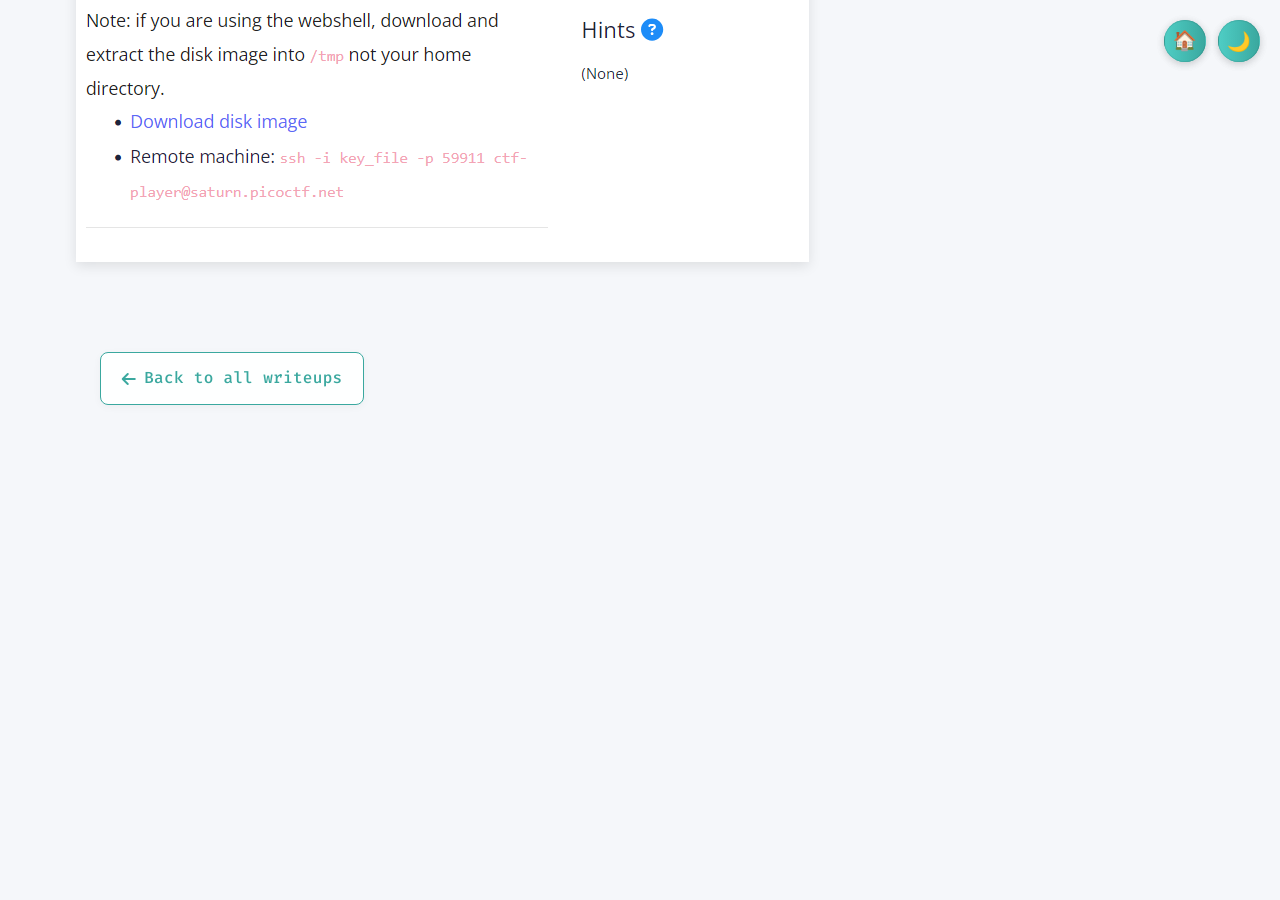
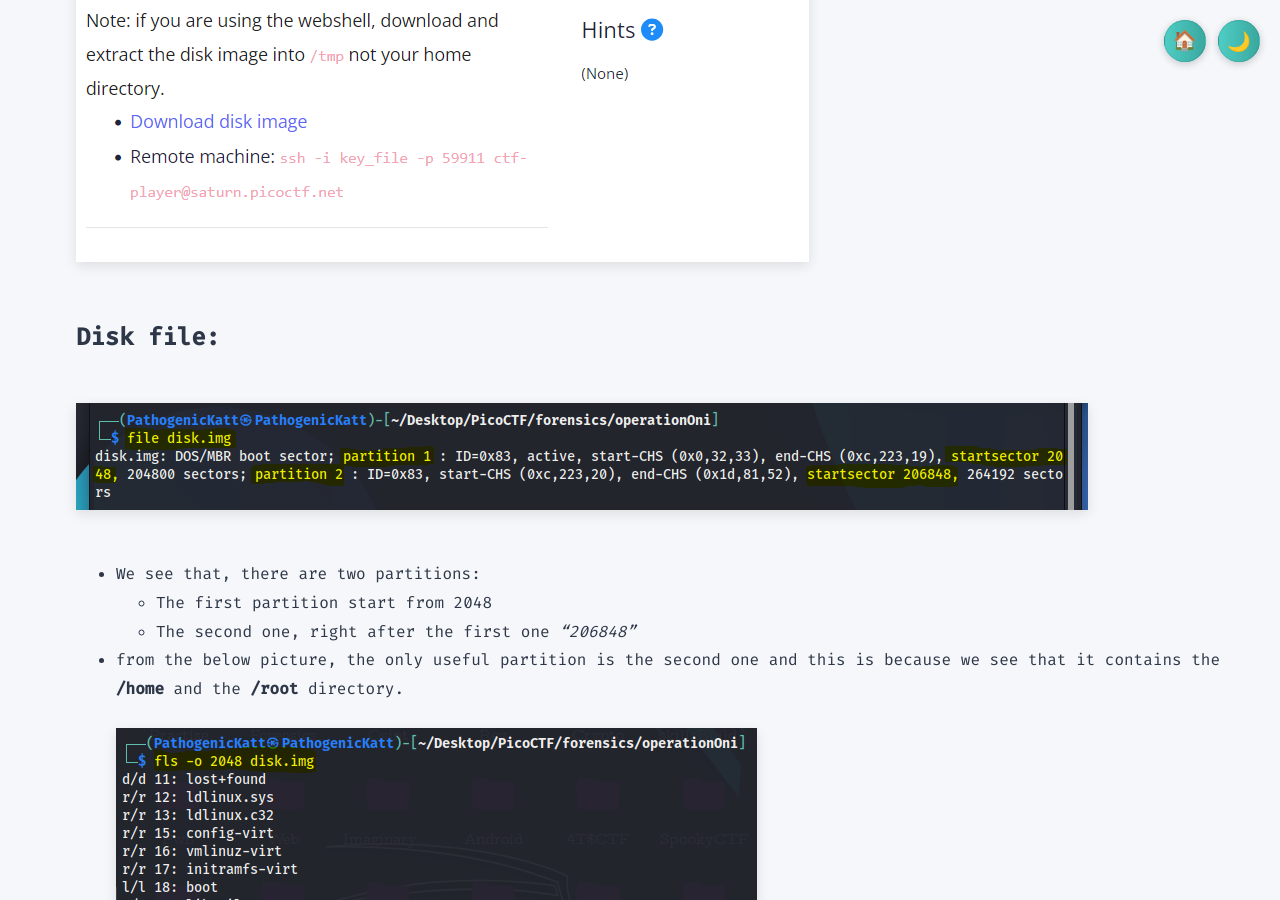
Before and after one commit to PathogenicKatt/PathogenicKatt.github.io, a Jekyll site: the page built from _writeups/2025-11-26-OperationOni_PicoCTF.md, in a window 1280 px wide and 900 px high, scrolled down 1009 px. Built offline with Jekyll 4.4.1, drawn with Linux system fonts in a browser that asks for light colours; before the commit the page ends 1414 px from its top, so only the background shows below that.

Commit message:
Update writeup

```diff
--- a/_writeups/2025-11-26-OperationOni_PicoCTF.md
+++ b/_writeups/2025-11-26-OperationOni_PicoCTF.md
@@ -22,3 +22,11 @@ date: 2025-11-26
 <br>
 
 ![Challenge screenshot](/assets/img/picoCTF_operationOni.PNG){: .writeup-image }<br>
+
+## Disk file:
+![Challenge screenshot](/assets/img/picoCTF_operationOni(1).PNG){: .writeup-image }<br>
+- We see that, there are two partitions:
+    - The first partition start from 2048
+    - The second one, right after the first one *"206848"*
+- from the below picture, the only useful partition is the second one and this is because we see that it contains the **/home** and the **/root** directory.<br>
+![Challenge screenshot](/assets/img/picoCTF_operationOni(2).PNG){: .writeup-image }<br>
```
Also changed, not shown: other parts of _writeups/2025-11-26-OperationOni_PicoCTF.md (+1 -1 lines), assets/img/picoCTF_operationOni(1).PNG (added), assets/img/picoCTF_operationOni(2).PNG (added).
